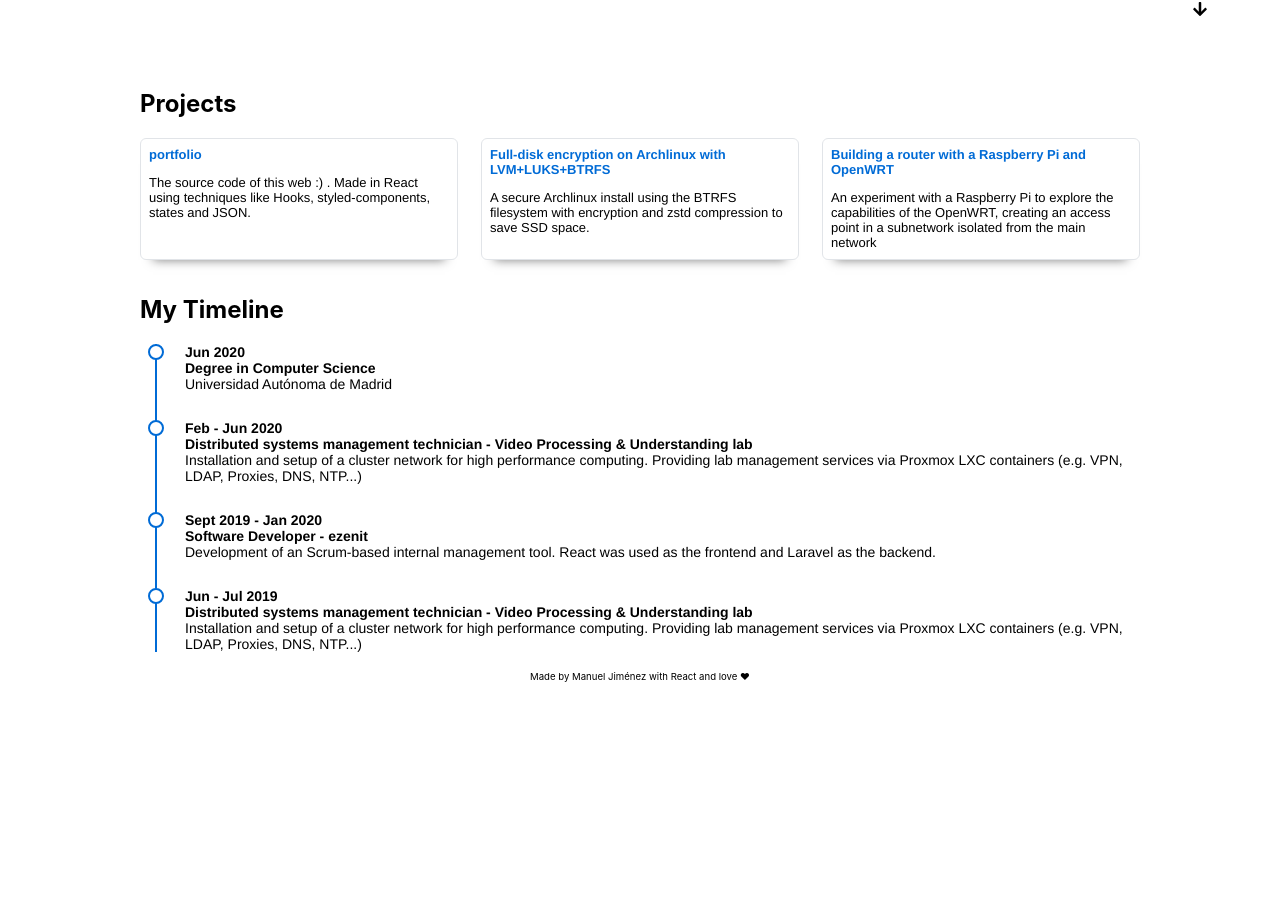
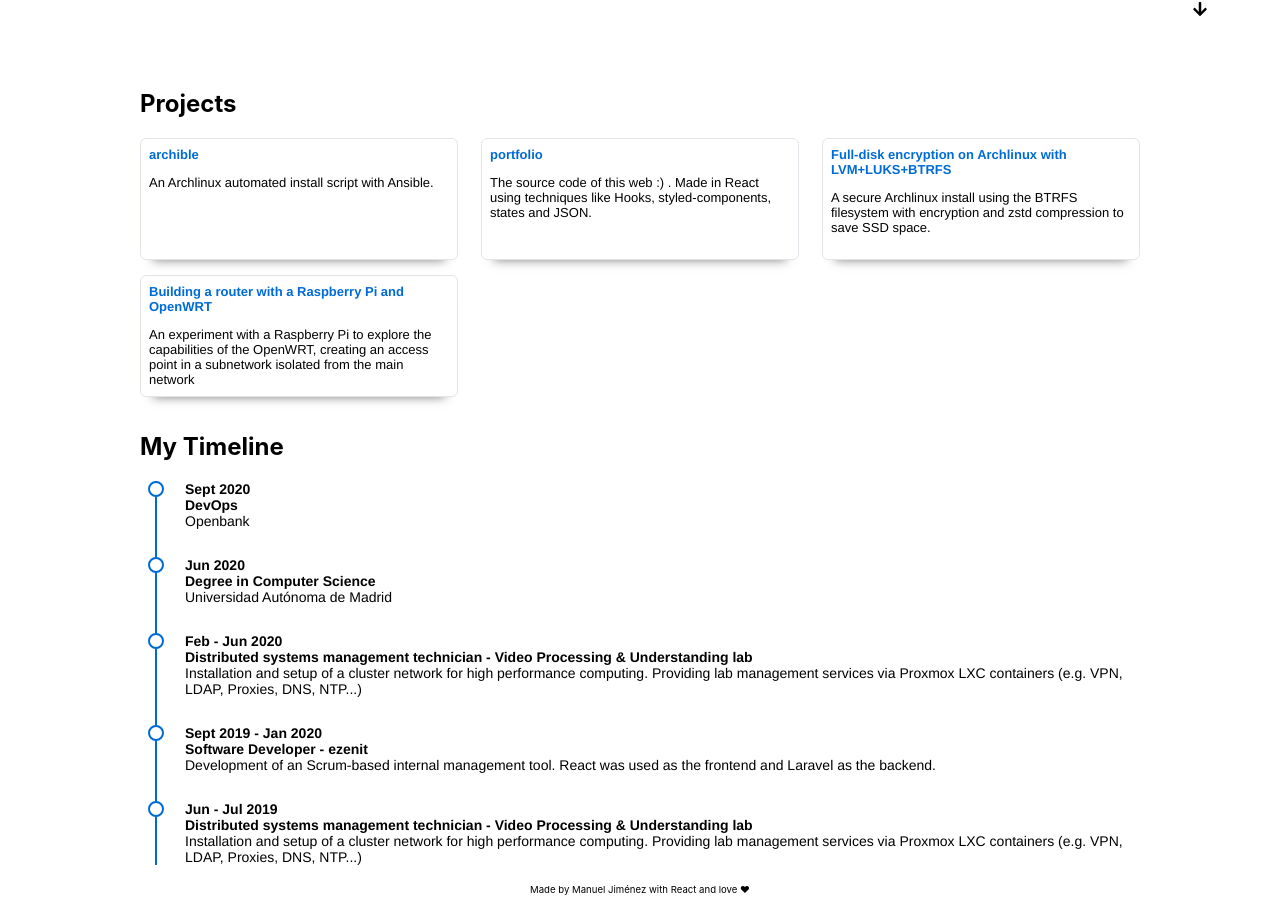
Before and after one commit to manueljimenezs/portfolio, a React (Create React App) app: page / in a window 1280 px wide. Shown: the part 731-1653 px from the top of the page. Before the commit the page ends 1440 px from the top, so only its background shows below. Built offline with nearby package versions, Linux system fonts and the light colour scheme; a web font is replaced by a local one.

Commit message:
Info and package updates

```diff
--- a/src/pages/sections/Projects/ProjectData.js
+++ b/src/pages/sections/Projects/ProjectData.js
@@ -1,5 +1,10 @@
 const projects = {
     data: [
+        {
+            title: "archible",
+            url: "https://github.com/manueljimenezs/archible",
+            description: "An Archlinux automated install script with Ansible."
+        },
         {
             title: "portfolio",
             url: "https://github.com/manueljimenezs/portfolio",
--- a/src/pages/sections/Timeline/TimelineData.js
+++ b/src/pages/sections/Timeline/TimelineData.js
@@ -1,5 +1,10 @@
 const timeline = {
     data: [
+        {
+            date: "Sept 2020",
+            title: "DevOps",
+            description: "Openbank"
+        },
         {
             date: "Jun 2020",
             title: "Degree in Computer Science",
```
Also changed, not shown: 1 other file (tests, documents, lock files or other folders).
